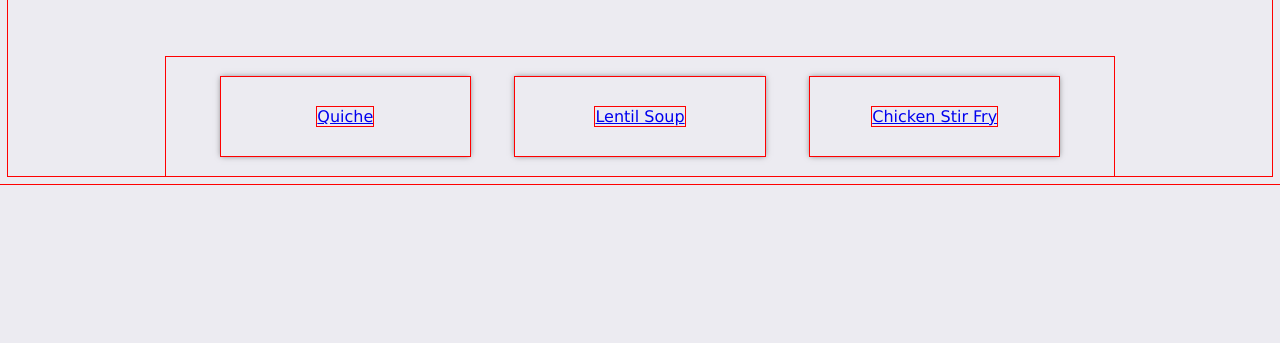
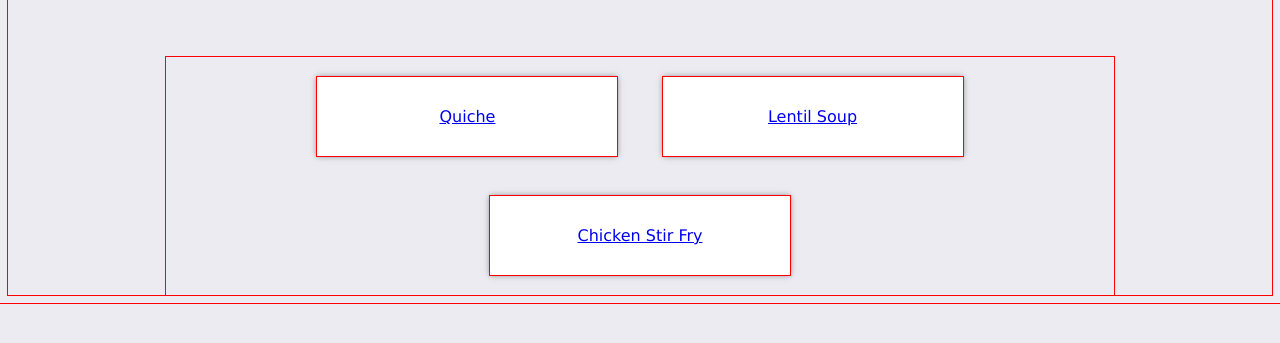
Before and after one commit to ainhoa-alz/odin-recipes, a plain HTML site: page index.html in a window 1280 px wide. Shown: the part 101-444 px from the top of the page. Drawn offline with Linux system fonts and the light colour scheme.

Commit message:
Fix different sizes for boxes
Added min-heightto make box sizes consistent

```diff
--- a/style.css
+++ b/style.css
@@ -19,13 +19,17 @@ ul{
 
 li {
     display: inline-block;
-    padding: 30px;
     margin: 20px;
-    width: 20%;
+    width: 300px;
     box-shadow: 0 0 6px rgba(0, 0, 0, 0.5);
+    vertical-align: top;
+    min-height: 60px;  /* Prevents the boxes from having different sizes */
 }
 
 a {
+    display: block;  /* Make the anchor fill its parent's space */
+    padding: 30px;
+    background-color: white;
 }
 
 li::marker {
```
